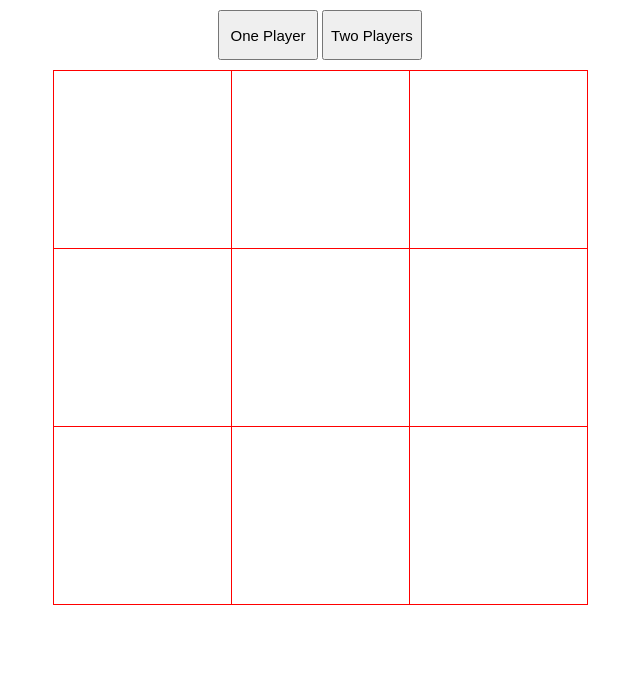
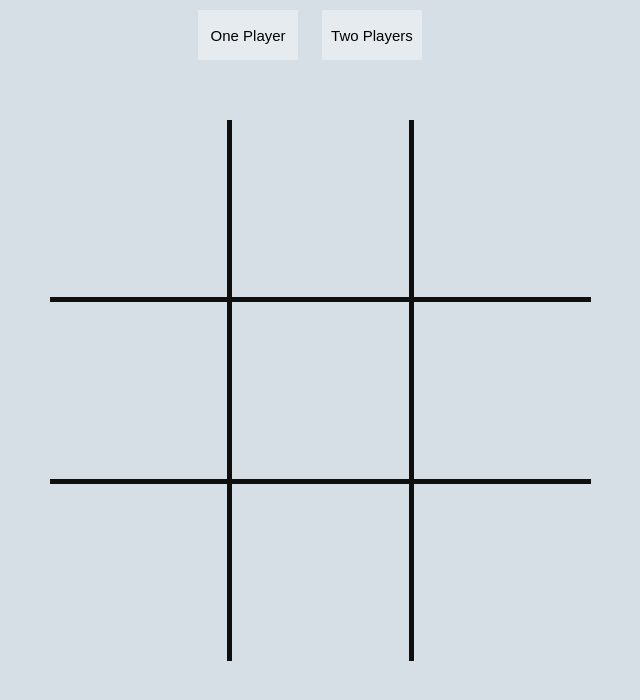
Before and after one commit to jernestmyers/tic-tac-toe, a plain HTML site: page index.html in a window 1280 px wide. Shown: the whole page, without its empty margins (320-960 px from the left). Drawn offline with Linux system fonts and the light colour scheme.

Commit message:
altered table borders to look more like a traditional tic-tac-toe board. implemented a color scheme for all text, buttons, input fields, and the game board.

```diff
--- a/style.css
+++ b/style.css
@@ -3,22 +3,38 @@ html, body {
     padding: 0px;
     font-family: 'Lato', sans-serif;
     font-size: 20px;
+    background-color: #D5DFE5;
+    color: #0F0F0F;
 }
 
 table {
     margin: auto;
     border-collapse: collapse;
+    color: #0F0F0F;
 }
 
 td {
     font-size: 5em;
     text-align: center;
-    border: 1px solid red;
+    border-right: 5px solid #0F0F0F;
     height: 175px;
     width: 175px;
 }
 
+tr {
+    border-bottom: 5px solid #0F0F0F;
+}
+
+tr:last-child {
+    border-bottom: none;
+}
+
+td:last-child {
+    border-right: none;
+}
+
 button, input, label {
+    border: none;
     padding: 0px;
     margin: 0px;
     font-size: 0.75em;
@@ -26,18 +42,36 @@ button, input, label {
     width: 100px;
 }
 
+button {
+    margin-right: 20px;
+    background-color: #E5EBEF;
+}
+
+label {
+    background-color: #D5DFE5;
+    padding-right: 5px;
+}
+
 input {
-    padding-top: 10px;
+    background-color: #E5EBEF;
+    margin-top: 10px;
+    margin-right: 10px;
     height: 30px;
     width: 150px;
     padding-left: 10px;
 }
 
 #user-settings {
-    margin: 0.5em 0;
+    height: 100px;
+    margin: 10px 0;
     text-align: center;
 }
 
 button:hover {
+    background-color: #3C5462;
+    color: #F0F4F6;
+}
+
+.alertWindow {
     background-color: red;
 }
```
